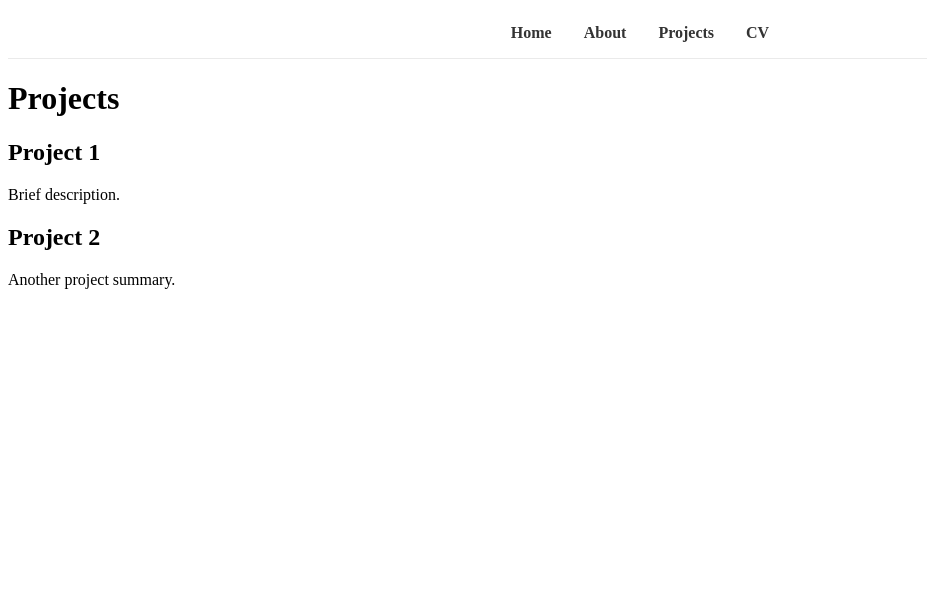
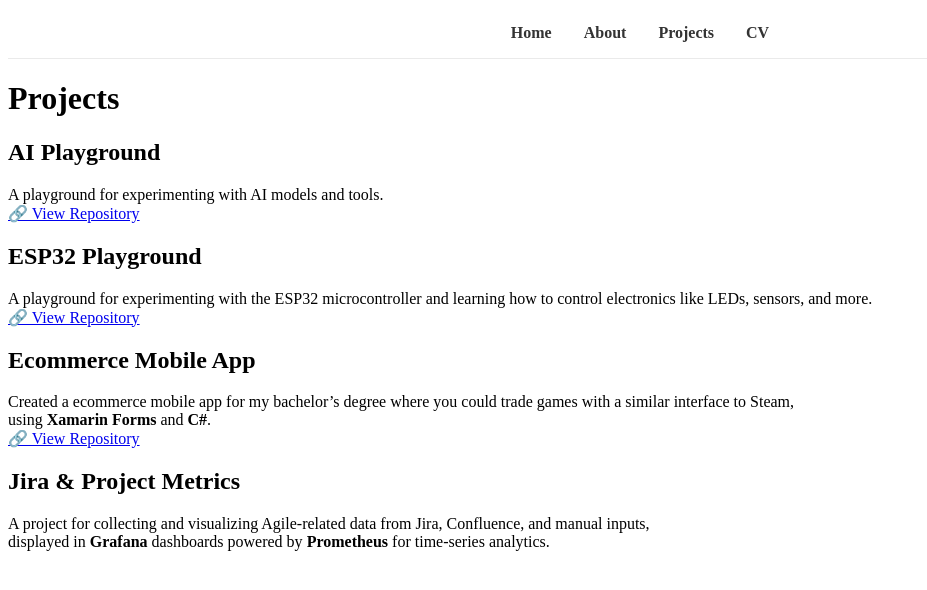
Before and after one commit to vinersar31/portfolio, a Jekyll site: the page built from projects.md, in a window 1280 px wide. Shown: the top 590 px of the page, without its empty margins (0-927 px from the left). Built offline with Jekyll 4.4.1, drawn with Linux system fonts in a browser that asks for light colours.

Commit message:
update projects

```diff
--- a/projects.md
+++ b/projects.md
@@ -6,8 +6,19 @@ permalink: /projects.html
 
 # Projects
 
-## Project 1
-Brief description.
+## AI Playground
+A playground for experimenting with AI models and tools.
+[🔗 View Repository](https://github.com/vinersar31/ai_playground)
 
-## Project 2
-Another project summary.
+## ESP32 Playground
+A playground for experimenting with the ESP32 microcontroller and learning how to control electronics like LEDs, sensors, and more.
+[🔗 View Repository](https://github.com/vinersar31/esp32_playground)
+
+## Ecommerce Mobile App
+Created a ecommerce mobile app for my bachelor’s degree where you could trade games with a similar interface to Steam,
+using **Xamarin Forms** and **C#**.
+[🔗 View Repository](https://github.com/vinersar31/Licenta-Ecommerce)
+
+## Jira & Project Metrics
+A project for collecting and visualizing Agile-related data from Jira, Confluence, and manual inputs,
+displayed in **Grafana** dashboards powered by **Prometheus** for time-series analytics.
```
